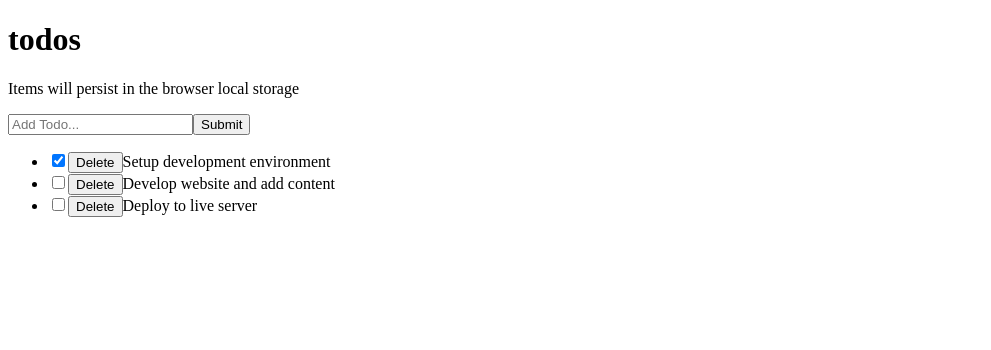
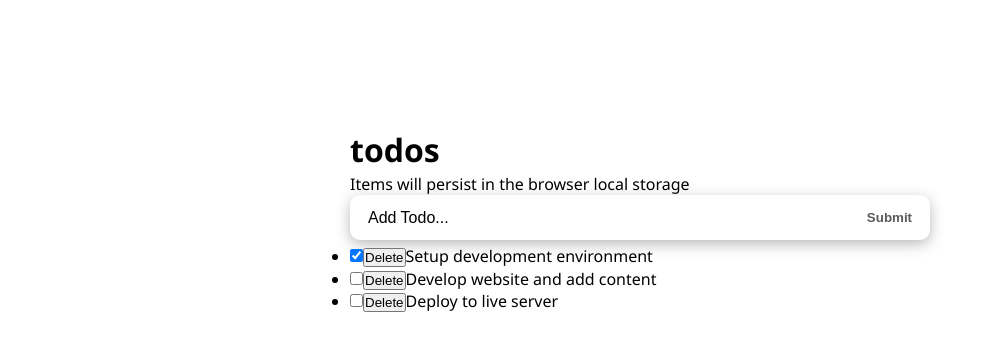
Before and after one commit to Matthieu96Code/react-todo-app, a React (Vite) app: page / in a window 1280 px wide. Shown: the top 350 px of the page, without its empty margins (0-991 px from the left). Built offline with nearby package versions, Linux system fonts and the light colour scheme.

Commit message:
external css for the wrapper and input

```diff
--- a/src/components/InputTodo.jsx
+++ b/src/components/InputTodo.jsx
@@ -20,16 +20,17 @@
 
   return (
     <>
-      <form onSubmit={handleSubmit}>
+      <form onSubmit={handleSubmit} className="form-container">
         <input
           type="text"
           placeholder="Add Todo..."
           value={title}
           onChange={handleChange}
+          className="input-text"
         />
-        <button>Submit</button>
+        <button className="input-submit">Submit</button>
       </form>
-      <span>{message}</span>
+      <span className="submit-warning">{message}</span>
     </>
   );
 };
--- a/src/components/TodoApp.jsx
+++ b/src/components/TodoApp.jsx
@@ -3,10 +3,12 @@
 
 const TodoApp = () => {
   return (
-    <>
-      <Header />
-      <TodosLogic />
-    </>
+    <div className="wrapper">
+      <div className="todos">
+        <Header />
+        <TodosLogic />
+      </div>
+    </div>
   );
 };
 export default TodoApp;
--- a/src/main.jsx
+++ b/src/main.jsx
@@ -1,5 +1,6 @@
 import React from "react";
 import ReactDOM from "react-dom/client";
+import '@/styles/app.css';
 
 import TodoApp from '@/components/TodoApp';
 
--- /dev/null
+++ b/src/styles/app.css
@@ -0,0 +1,60 @@
+* {
+  box-sizing: border-box;
+  margin: 0;
+  padding: 0;
+}
+body {
+  font-family: "Segoe UI", sans-serif;
+  line-height: 1.4;
+  color: #000;
+  background: #fff;
+  height: 100vh;
+  font-weight: 400;
+}
+
+.wrapper {
+  width: 100%;
+  padding: 8rem 20px 3rem;
+}
+.todos {
+  max-width: 580px;
+  margin: 0 auto;
+}
+.form-container {
+  display: flex;
+  border-radius: calc(0.1 * 100px);
+  box-shadow: 0px 4px 14px 0px rgba(70, 70, 70, 0.38);
+  justify-content: space-around;
+  background: #fff;
+  font-size: 1rem;
+}
+.input-text {
+  width: 85%;
+  padding-right: 5px;
+  padding-left: 10px;
+  border-radius: calc(0.5 * 100px);
+  font-size: 1rem;
+}
+.input-text::placeholder {
+  color: #000;
+}
+.input-submit {
+  background: transparent;
+  color: #5b5b5b;
+  text-transform: capitalize;
+  cursor: pointer;
+  font-weight: 600;
+  margin-right: 10px;
+}
+.input-text,
+.input-submit {
+  height: 45px;
+  outline: none;
+  border: none;
+}
+.submit-warning {
+  font-size: 13px;
+  color: red;
+  margin-top: 5px;
+  display: block;
+}
```
